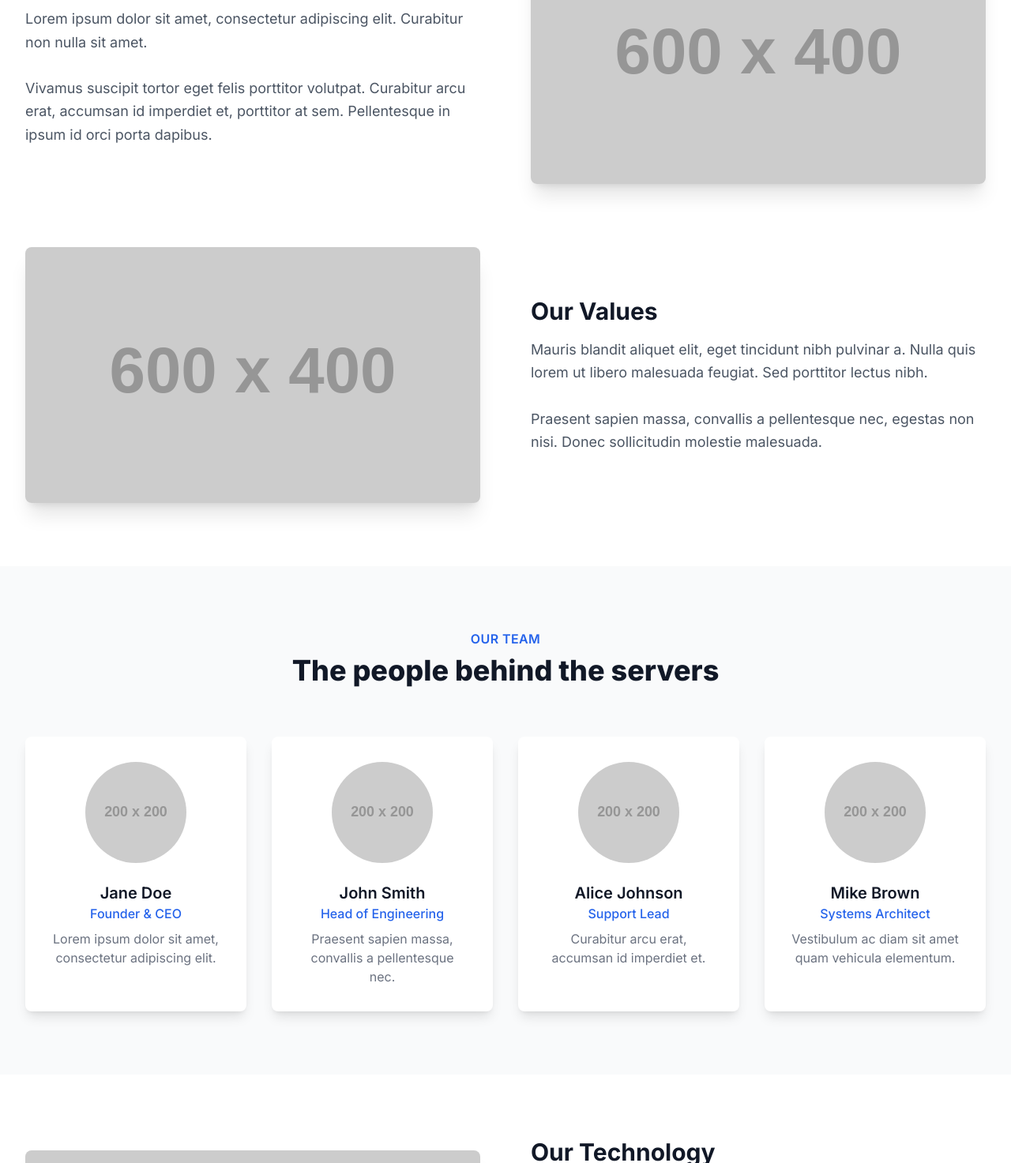
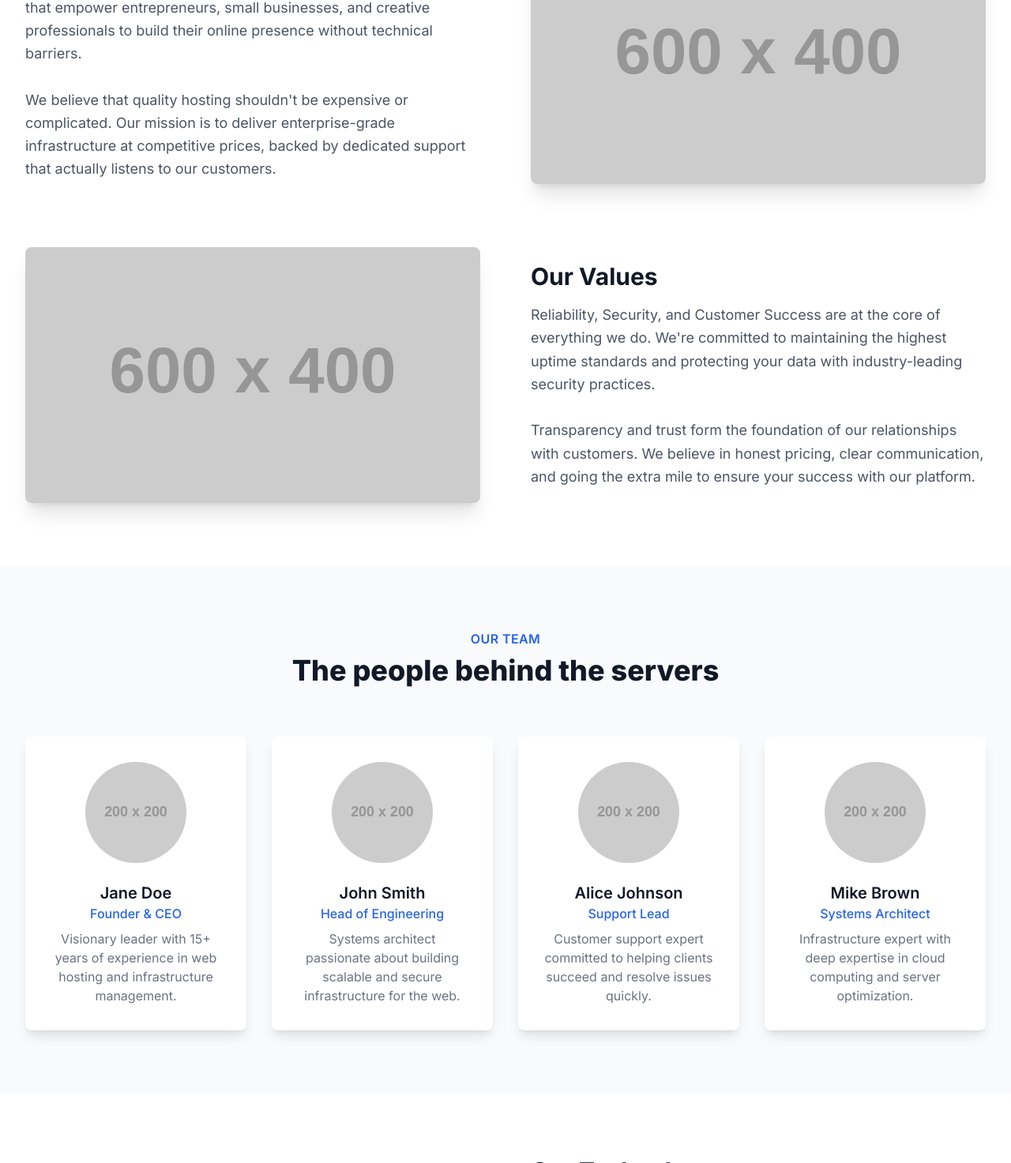
Before and after one commit to onyedika-glitch/Floorhosting, a plain HTML site: page about.html in a window 1280 px wide. Shown: the part 395-1868 px from the top of the page at 79% size. Drawn offline with nearby package versions, Linux system fonts and the light colour scheme; placeholder pictures from the web are drawn by us.

Commit message:
Add new files

```diff
--- a/about.html
+++ b/about.html
@@ -115,9 +115,9 @@
                     <div>
                         <h3 class="text-2xl font-bold text-gray-900 sm:text-3xl">Our Mission</h3>
                         <p class="mt-4 text-lg text-gray-600 leading-relaxed space-y-4">
-                            Lorem ipsum dolor sit amet, consectetur adipiscing elit. Curabitur non nulla sit amet.
+                            To provide affordable, reliable, and secure web hosting services that empower entrepreneurs, small businesses, and creative professionals to build their online presence without technical barriers.
                             <br><br>
-                            Vivamus suscipit tortor eget felis porttitor volutpat. Curabitur arcu erat, accumsan id imperdiet et, porttitor at sem. Pellentesque in ipsum id orci porta dapibus.
+                            We believe that quality hosting shouldn't be expensive or complicated. Our mission is to deliver enterprise-grade infrastructure at competitive prices, backed by dedicated support that actually listens to our customers.
                         </p>
                     </div>
                     <div>
@@ -128,9 +128,9 @@
                     <div class="md:order-2">
                         <h3 class="text-2xl font-bold text-gray-900 sm:text-3xl">Our Values</h3>
                         <p class="mt-4 text-lg text-gray-600 leading-relaxed space-y-4">
-                            Mauris blandit aliquet elit, eget tincidunt nibh pulvinar a. Nulla quis lorem ut libero malesuada feugiat. Sed porttitor lectus nibh.
+                            Reliability, Security, and Customer Success are at the core of everything we do. We're committed to maintaining the highest uptime standards and protecting your data with industry-leading security practices.
                             <br><br>
-                            Praesent sapien massa, convallis a pellentesque nec, egestas non nisi. Donec sollicitudin molestie malesuada.
+                            Transparency and trust form the foundation of our relationships with customers. We believe in honest pricing, clear communication, and going the extra mile to ensure your success with our platform.
                         </p>
                     </div>
                     <div class="md:order-1">
@@ -155,28 +155,28 @@
                         <img class="w-32 h-32 rounded-full mx-auto" src="https://placehold.co/200x200/EBF4FF/3B82F6?text=A&font=inter" alt="Team member photo">
                         <h4 class="mt-6 text-xl font-semibold text-gray-900">Jane Doe</h4>
                         <p class="text-blue-600 font-medium">Founder & CEO</p>
-                        <p class="mt-2 text-gray-500">Lorem ipsum dolor sit amet, consectetur adipiscing elit.</p>
+                        <p class="mt-2 text-gray-500">Visionary leader with 15+ years of experience in web hosting and infrastructure management.</p>
                     </div>
                     <!-- Team Member 2 -->
                     <div class="text-center bg-white p-8 rounded-lg shadow-lg">
                         <img class="w-32 h-32 rounded-full mx-auto" src="https://placehold.co/200x200/EBF4FF/3B82F6?text=B&font=inter" alt="Team member photo">
                         <h4 class="mt-6 text-xl font-semibold text-gray-900">John Smith</h4>
                         <p class="text-blue-600 font-medium">Head of Engineering</p>
-                        <p class="mt-2 text-gray-500">Praesent sapien massa, convallis a pellentesque nec.</p>
+                        <p class="mt-2 text-gray-500">Systems architect passionate about building scalable and secure infrastructure for the web.</p>
                     </div>
                     <!-- Team Member 3 -->
                     <div class="text-center bg-white p-8 rounded-lg shadow-lg">
                         <img class="w-32 h-32 rounded-full mx-auto" src="https://placehold.co/200x200/EBF4FF/3B82F6?text=C&font=inter" alt="Team member photo">
                         <h4 class="mt-6 text-xl font-semibold text-gray-900">Alice Johnson</h4>
                         <p class="text-blue-600 font-medium">Support Lead</p>
-                        <p class="mt-2 text-gray-500">Curabitur arcu erat, accumsan id imperdiet et.</p>
+                        <p class="mt-2 text-gray-500">Customer support expert committed to helping clients succeed and resolve issues quickly.</p>
                     </div>
                     <!-- Team Member 4 -->
                     <div class="text-center bg-white p-8 rounded-lg shadow-lg">
                         <img class="w-32 h-32 rounded-full mx-auto" src="https://placehold.co/200x200/EBF4FF/3B82F6?text=D&font=inter" alt="Team member photo">
                         <h4 class="mt-6 text-xl font-semibold text-gray-900">Mike Brown</h4>
                         <p class="text-blue-600 font-medium">Systems Architect</p>
-                        <p class="mt-2 text-gray-500">Vestibulum ac diam sit amet quam vehicula elementum.</p>
+                        <p class="mt-2 text-gray-500">Infrastructure expert with deep expertise in cloud computing and server optimization.</p>
                     </div>
                 </div>
             </div>
```
Also changed, not shown: index.html (+7 -7 lines), services.html (+1 -1 lines).
